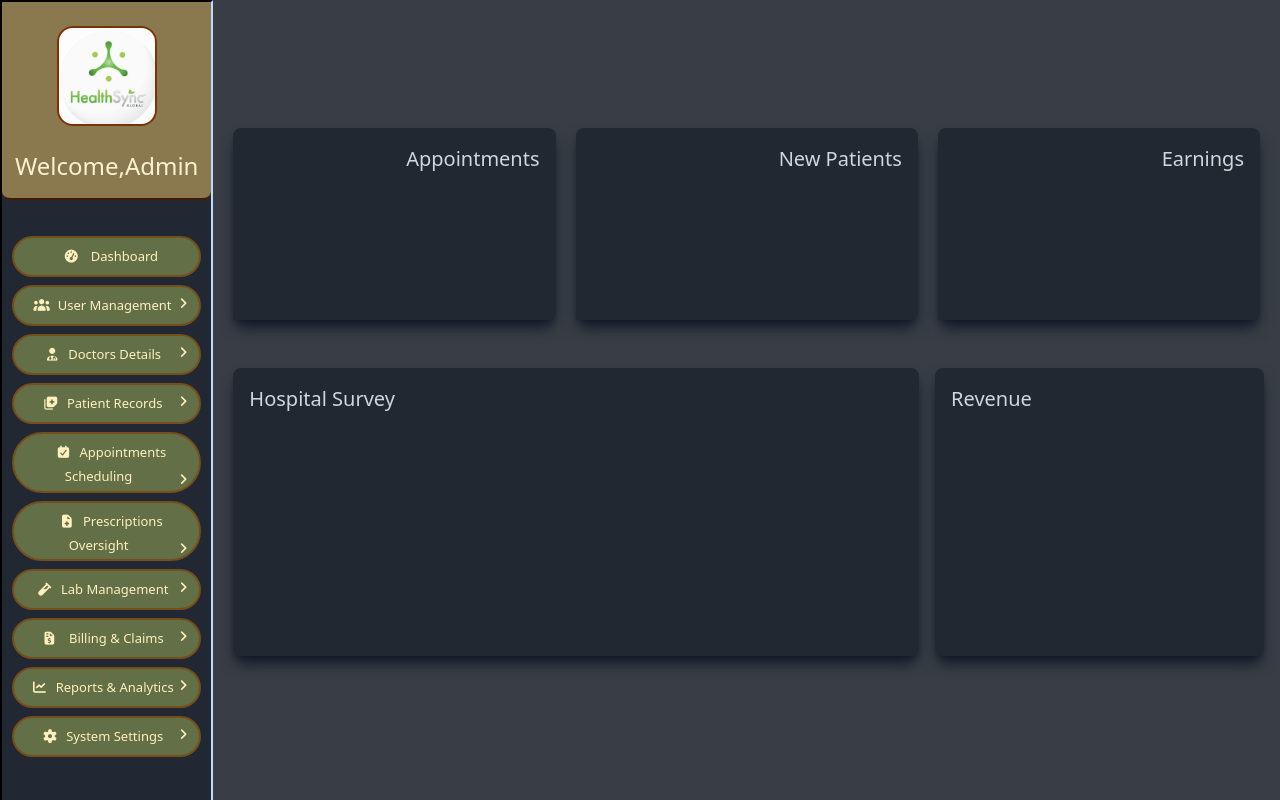
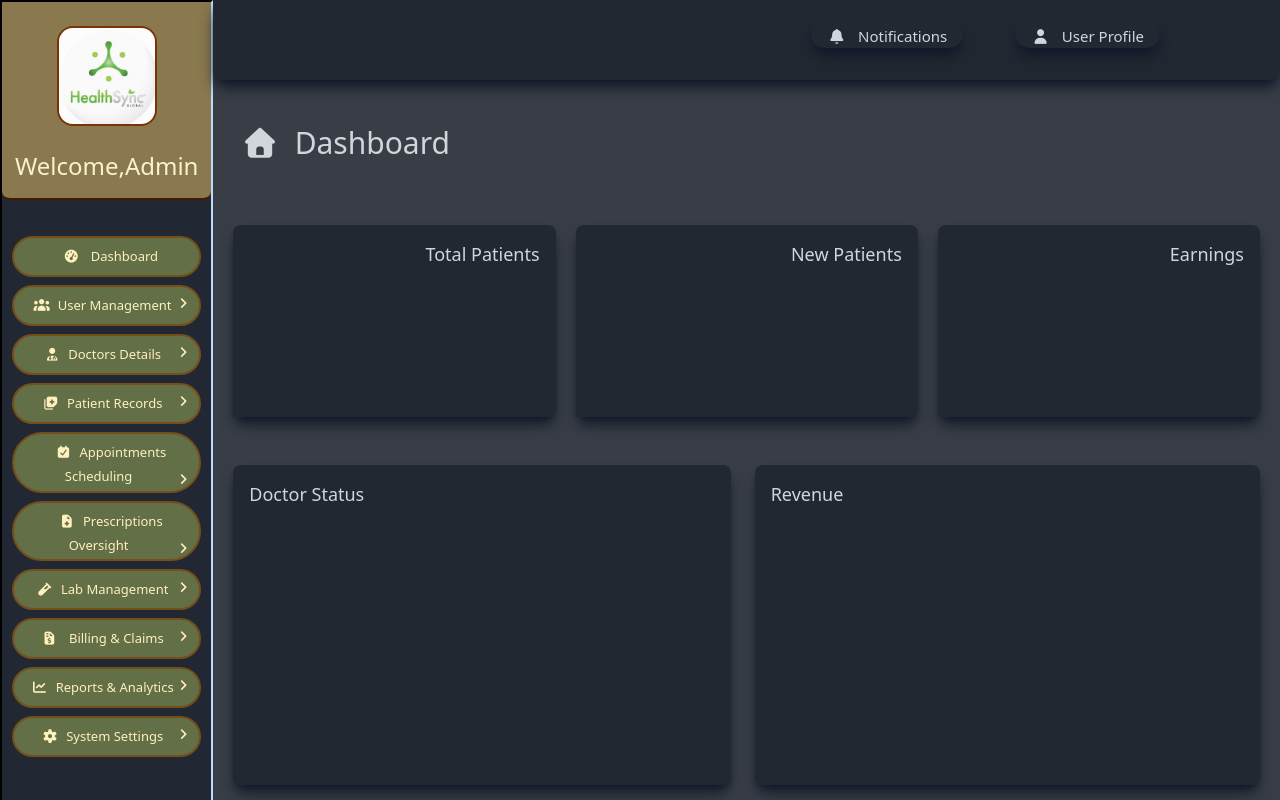
Before and after one commit to RudraTewari/HealthSync, a React (Vite) app: page /admin in a window 1280 px wide. Shown: the top 800 px of the page. Built offline with nearby package versions, Linux system fonts and the light colour scheme.

Commit message:
Completed Admin Panel

```diff
--- a/src/Admin/AdminPanel.jsx
+++ b/src/Admin/AdminPanel.jsx
@@ -5,15 +5,13 @@ import Body from './Body';
 const AdminPanel = () => {
   return (
     <>
-        <div className=' w-full h-full grid grid-cols-12 p-0 m-0 '>
-            <div className=' w-full col-span-2 p-0 m-0'>
+        <div className=' flex w-full  min-h-screen  items-stretch '>
+            <div className=' w-1/6 p-0 m-0'>
                 <Sidebar/>
             </div>
-            <div className ='w-full col-span-10 p-0 m-0'>
+            <div className ='w-5/6 col-span-10 p-0 m-0'>
                 <Body/>
             </div>
-
-
         </div>
     </>
   )
--- a/src/Admin/Body.jsx
+++ b/src/Admin/Body.jsx
@@ -1,34 +1,61 @@
 import React from 'react'
+import { NavLink } from 'react-router-dom'
+
 
 const Body = () => {
   return (
     <>
       <div className='w-full min-h-screen bg-[#393E46]'>
+
+      {/* HEADER PART */}
+        <div className='w-full h-20 flex justify-end bg-[#222831] shadow-lg shadow-gray-900 border-0 border-[#222831] hover:scale-y-105 rounded-b-[10px] transition-all duration-300 ease-in gap-3'>
+
+          {/* <NavLink to={''} className=' h-7  text-[15px] text-gray-300 mt-5 my-3 mr-10 px-4 pt-1 border-0 border-[#222831] rounded-full shadow-lg shadow-gray-900'><i className='fas fa-bell mr-2 text-gray-300'></i> Notifications</NavLink>
+          <NavLink to={''} className=' h-7  text-[15px] text-gray-300 mt-5 my-3 mr-30 px-4 pt-1 border-0 border-[#222831] rounded-full shadow-lg shadow-gray-900'><i className='fas fa-user mr-2 text-gray-300'></i> User Profile</NavLink> */}
+          <button  className='h-7  text-[15px] text-gray-300 mt-5 my-3 mr-10 px-4 pt-1 border-0 border-[#222831] rounded-full shadow-lg shadow-gray-900 hover:bg-[#17313E] hover:scale-110 hover:border-2 hover:border-amber-50 transition-all duration-300 ease-in'><i className='fas fa-bell mr-2 text-gray-300'></i> Notifications</button>
+          <button className='h-7  text-[15px] text-gray-300 mt-5 my-3 mr-30 px-4 pt-1 border-0 border-[#222831] rounded-full shadow-lg shadow-gray-900 hover:bg-[#17313E] hover:scale-110 hover:border-2 hover:border-amber-50 transition-all duration-300 ease-in'><i className='fas fa-user mr-2 text-gray-300'></i> User Profile</button>
+        </div>
+
+        <h1 className='text-[30px] text-gray-300 mt-10 mx-7'><i className='fas fa-home mr-2'></i> Dashboard</h1>
+
+        {/* BODY PART */}
+
         <div className='grid grid-cols-12 m-0 p-0 gap-5'>
 
-          <div className='col-span-4 h-48 bg-[#222831] shadow-lg shadow-gray-900 mt-32 ml-5 border-0 border-[#222831]  rounded-[8px] rounded-bl-none'>
-              <p className=' text-right text-gray-300 mt-4 mr-4 text-[20px]'>Appointments</p>
+          <div className='col-span-4 h-48 bg-[#222831] shadow-lg shadow-gray-900 mt-15 ml-5 border-0 border-[#222831]  rounded-[8px] rounded-bl-none hover:scale-105 transition-all duration-300 ease-in'>
+            <p className=' text-right text-gray-300 mt-4 mr-4 text-[18px]'>Total Patients</p>
 
           </div>
-          <div className='col-span-4 h-48 bg-[#222831] shadow-lg shadow-gray-900 mt-32 border-0 border-[#222831]  rounded-[8px] rounded-bl-none'>
-              <p className=' text-right text-gray-300 mt-4 mr-4 text-[20px]'>New Patients</p>
+          <div className='col-span-4 h-48 bg-[#222831] shadow-lg shadow-gray-900 mt-15 border-0 border-[#222831]  rounded-[8px] rounded-bl-none hover:scale-105 transition-all duration-300 ease-in'>
+            <p className=' text-right text-gray-300 mt-4 mr-4 text-[18px]'>New Patients</p>
 
           </div>
-          <div className='col-span-4 h-48 bg-[#222831] shadow-lg shadow-gray-900 mt-32 mr-5 border-0 border-[#222831]  rounded-[8px] rounded-bl-none'>
-              <p className=' text-right text-gray-300 mt-4 mr-4 text-[20px]'>Earnings</p>
+          <div className='col-span-4 h-48 bg-[#222831] shadow-lg shadow-gray-900 mt-15 mr-5 border-0 border-[#222831]  rounded-[8px] rounded-bl-none hover:scale-105 transition-all duration-300 ease-in'>
+            <p className=' text-right text-gray-300 mt-4 mr-4 text-[18px]'>Earnings</p>
 
           </div>
         </div>
 
 
         <div className=' grid grid-cols-12 p-0 m-0 gap-4'>
-            <div className='col-span-8 h-72 bg-[#222831] shadow-lg shadow-gray-900 ml-5 mt-12 border-0 rounded-[8px]'>
-              <p className=' text-left text-gray-300 mt-4 ml-4 text-[20px]'>Hospital Survey</p>
-            </div>
-            <div className='col-span-4 h-72 bg-[#222831] shadow-lg shadow-gray-900 mt-12 mr-4 border-0 rounded-[8px]'>
-              <p className=' text-left text-gray-300 mt-4 ml-4 text-[20px]'>Revenue</p>
+          <div className='col-span-6 h-80 bg-[#222831] shadow-lg shadow-gray-900 ml-5 mr-2 mt-12 border-0 rounded-[8px] hover:scale-105 transition-all duration-300 ease-in'>
+            <p className=' text-gray-300 mt-4 ml-4 text-[18px]'>Doctor Status</p>
+          </div>
+
+          <div className='col-span-6 h-80 bg-[#222831] shadow-lg shadow-gray-900 mt-12 mr-5 border-0 rounded-[8px] hover:scale-105 transition-all duration-300 ease-in'>
+            <p className='  text-gray-300 mt-4 ml-4 text-[18px]'>Revenue</p>
+          </div>
+        </div>
+
+        <div className='grid grid-cols-12 p-0 m-0 gap-4'>
+
+            <div className='col-span-8 h-96 bg-[#222831] shadow-lg shadow-gray-900 ml-5 mt-12 mb-10 mr-3 border-0 rounded-[8px] hover:scale-105 transition-all duration-300 ease-in'>
+              <p className='text-[18px] text-gray-300 ml-4 mt-4 '>Appointment List</p>
             </div>
 
+            <div className='col-span-4 h-96 bg-[#222831] shadow-lg shadow-gray-900 mr-5 mt-12 mb-10  border-0 rounded-[8px] hover:scale-105 transition-all duration-300 ease-in'>
+              <p className='text-[18px] text-gray-300 ml-4 mt-4'>Lab & Analytics</p>
+            </div>
         </div>
 
 
--- a/src/Admin/Sidebar.jsx
+++ b/src/Admin/Sidebar.jsx
@@ -6,7 +6,7 @@ import { NavLink } from 'react-router-dom';
 const Sidebar = () => {
   return (
     <>
-      <div className='w-full min-h-screen bg-[#222833] flex flex-col border-2 border-e-blue-200 '>
+      <div className='w-full h-full bg-[#222833] flex flex-col border-2 border-e-blue-200'>
           {/* Sidebar Top */}
           <div className='w-full bg-[#8A784E] border-b-2 border-b-amber-950 rounded-b-lg'>
               <img src={Logo} alt={Logo} width={100} height={100} className=' rounded-2xl mx-auto mt-6 border-2 border-amber-900 hover:border-2 hover:border-amber-950  hover:scale-110 transition-all duration-500 ease-in '></img>
--- a/src/App.jsx
+++ b/src/App.jsx
@@ -2,7 +2,7 @@ import React from 'react'
 import {BrowserRouter as Router, Routes, Route} from 'react-router-dom';
 import Home from './Components/Home';
 import AdminPanel from './Admin/AdminPanel';
-import UserPanel from './User/UserPanel';
+import UserPanel from './Patient/UserPanel';
 import NotFound from './NotFound';
 import '@fortawesome/fontawesome-free/css/all.min.css';
 import './App.css'
```
Also changed, not shown: src/Patient/UserPanel.jsx (renamed from src/User/UserPanel.jsx).
